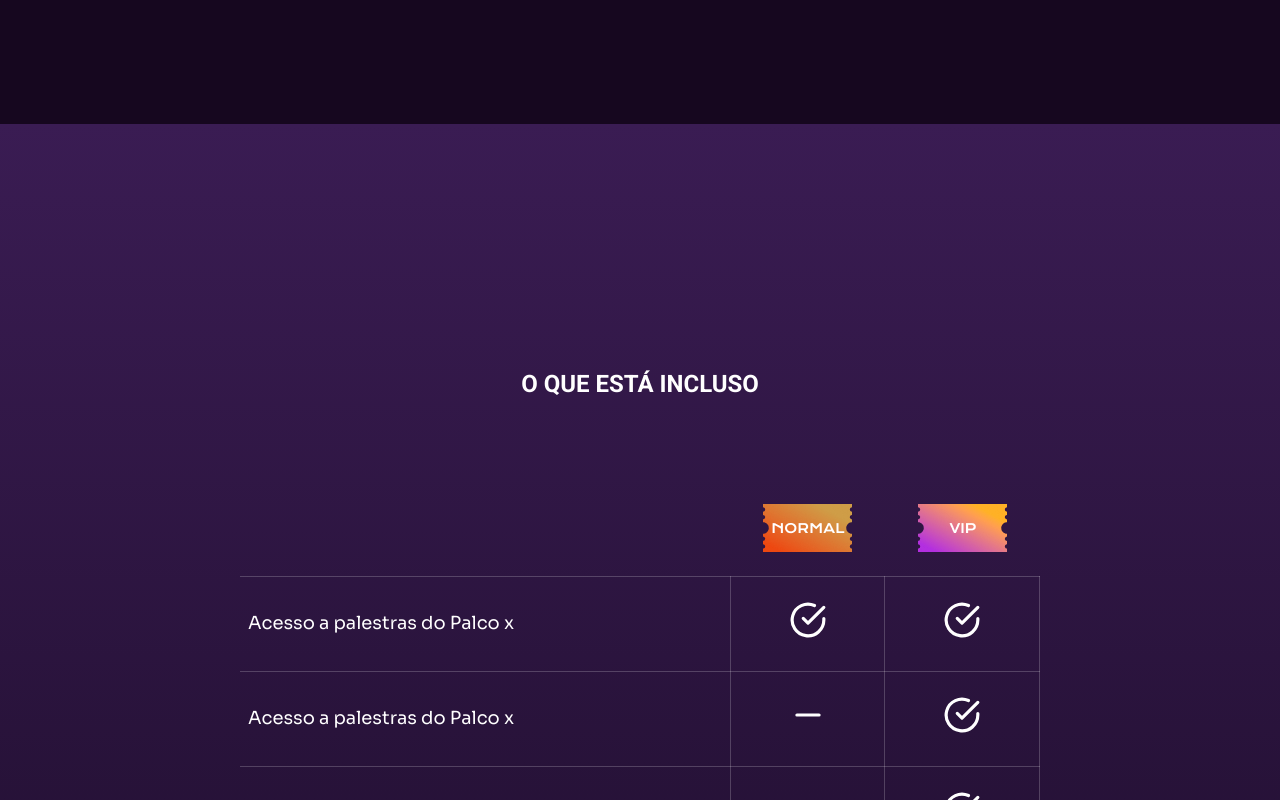
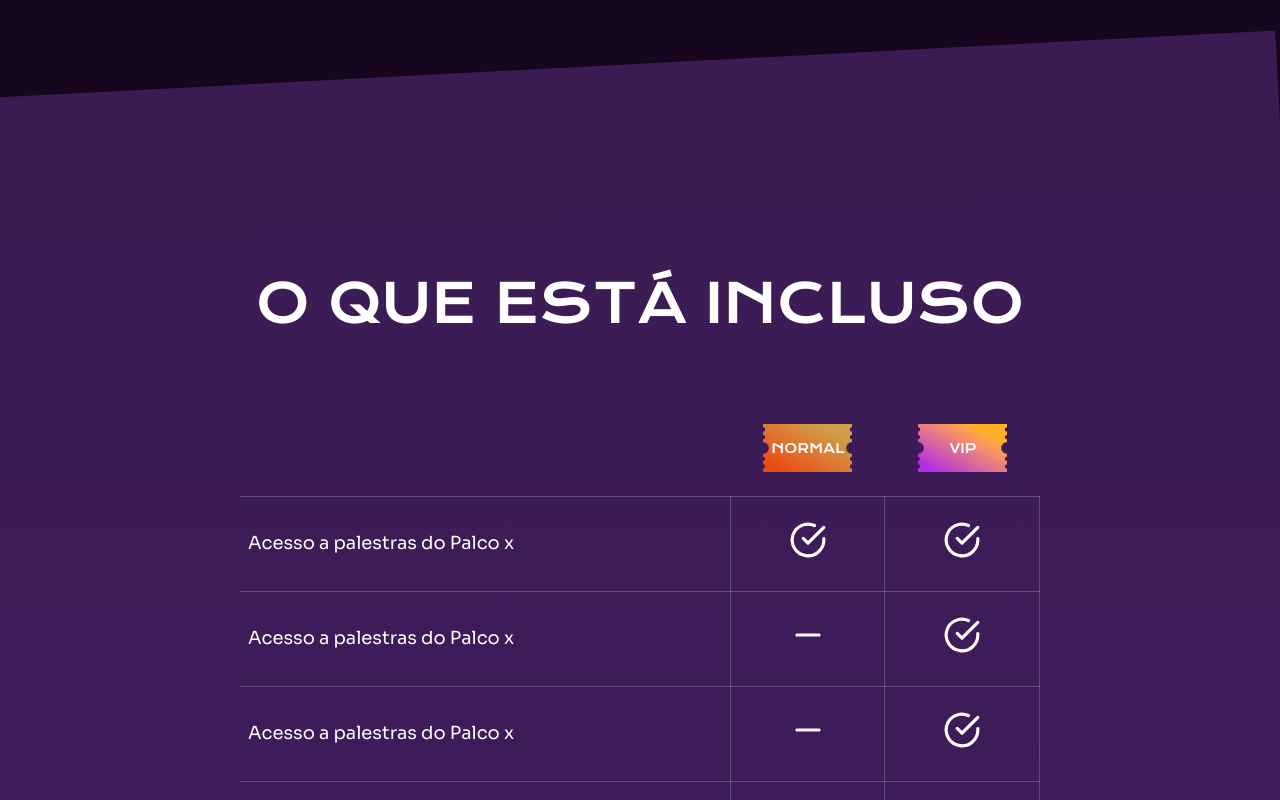
Before and after one commit to satsconf/satsconf-website, a Next.js app: page /ingressos in a window 1280 px wide. Shown: the part 1540-2340 px from the top of the page. Built offline with nearby package versions, Linux system fonts and the light colour scheme.

Commit message:
✨ Adjustment in the ticket component.

```diff
--- a/src/app/styles/containers/boxtabelaingresso.module.css
+++ b/src/app/styles/containers/boxtabelaingresso.module.css
@@ -2,13 +2,31 @@
   width: 100%;
   overflow-x: hidden;
 }
+
+.backgroundTopIngresso {
+  position: relative; /* Garante que o position absolute do pseudo-elemento seja relativo a este container */
+
+}
+
+.backgroundTopIngresso::before {
+  content: '';
+  position: absolute;
+  top: -45px;
+  left: 0;
+  transform: translateY(-10%) rotate(-3deg); /* Rotaciona o elemento em -45 graus */
+  width: 100%;
+  height: 151px;
+  background: rgba(58, 28, 83, 1);/* Cor desejada para o fundo não girado */
+  z-index: 2; /* Move o fundo para trás do conteúdo */
+}
+
 .bgTabelaIngresso {
   width: 100%;
-  height: 84rem;
+  height: 74rem;
   display: flex;
   flex-direction: column;
   justify-content: center;
-  background: linear-gradient(rgba(58, 28, 83, 1), rgba(99, 42, 145, 0));
+  background: linear-gradient(rgba(58, 28, 83, 1), rgb(99 42 145 / 57%));
 }
 
 .BoxTabelaIngresso {
@@ -60,5 +78,10 @@
 @media screen and (max-width: 767px) {
   .BoxTabelaIngresso {
     width: 100%;
+
+  }
+
+  .bgTabelaIngresso {
+    height: auto;
   }
 }
--- a/src/components/(landingpage)/containers/boxconvidados/index.jsx
+++ b/src/components/(landingpage)/containers/boxconvidados/index.jsx
@@ -233,7 +233,7 @@ const BoxConvidados = () => {
     return(
         <div id="listaConvidados">
           <div className="bgContainerImgPalestrantes">
-          <div className="containerTitlePalestrantes boxTitle">
+          <div className="containerTitlePalestrantes boxTitle sc-fz-36">
             <h2>Palestrantes </h2>
             </div>
             <div className="listaConvidadosPaginaPrincipal">
--- a/src/components/(landingpage)/pages/ingresso/boxtabelaingresso/index.jsx
+++ b/src/components/(landingpage)/pages/ingresso/boxtabelaingresso/index.jsx
@@ -4,8 +4,9 @@ import { FiCheckCircle, FiMinus } from "react-icons/fi";
 
 const BoxTabelaIngresso = () => {
   return (
-    <div className="bgTabelaIngresso">
-      <div className="boxTitle">
+    <div className="backgroundTopIngresso">
+       <div className="bgTabelaIngresso">
+      <div className="boxTitle krona-one-regular sc-fz-36">
         <h2>O QUE ESTÁ INCLUSO</h2>
       </div>
       <table className="BoxTabelaIngresso sora-regular sc-fz-18">
@@ -88,6 +89,8 @@ const BoxTabelaIngresso = () => {
         <BtnNovidades url="/">COMPRAR EM GRUPO</BtnNovidades>
       </div>
     </div>
+    </div>
+
   );
 };
 
```
